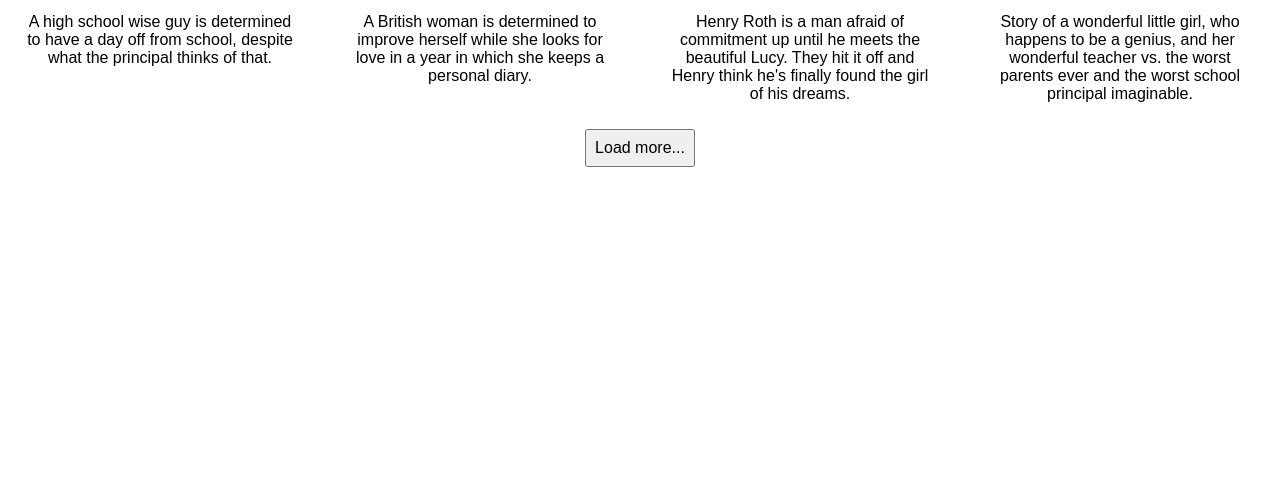
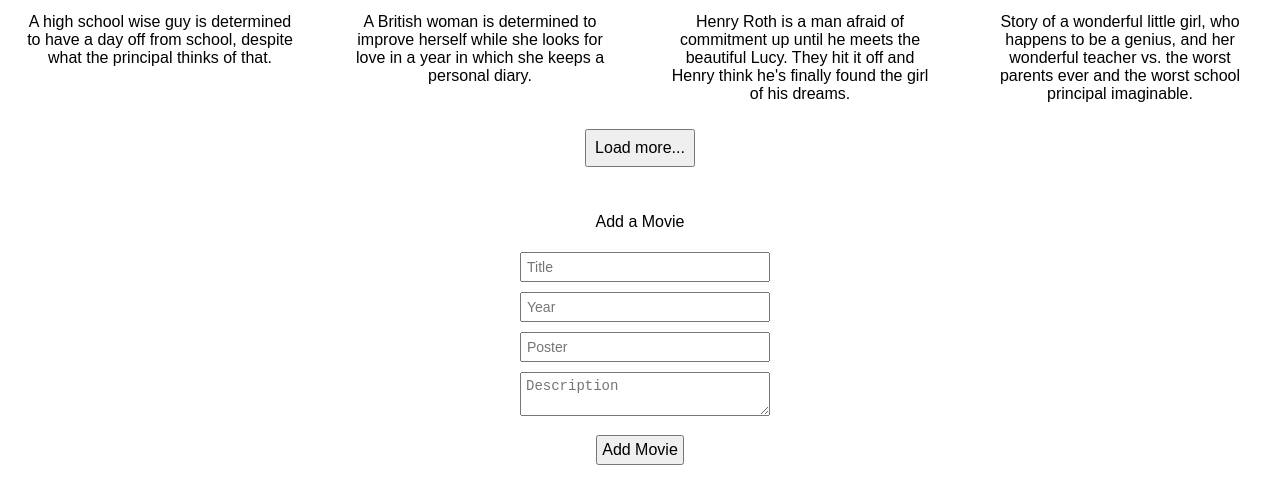
Before and after one commit to nevooronni/movie-react, a React app: page / in a window 1280 px wide. Shown: the part 391-886 px from the top of the page. Before the commit the page ends 800 px from the top, so only its background shows below. Built offline with nearby package versions, Linux system fonts and the light colour scheme.

Commit message:
added add movie form

```diff
--- a/src/App.css
+++ b/src/App.css
@@ -46,3 +46,22 @@
   padding: 5px 25px 10px 25px;
   max-width: 25%;
 }
+
+/* movie form styles */
+.movie-form {
+  width: 250px;
+  margin: 0 auto;
+}
+
+.movie-form input, .movie-form textarea {
+  width: 250px;
+  font-size: 14px;
+  padding: 5px;
+  margin: 5px;
+}
+
+.movie-form button {
+  font-size: 16px;
+  padding: 4px;
+  margin: 10px 10px 30px 10px;
+}
--- /dev/null
+++ b/src/components/AddMovie.js
@@ -0,0 +1,18 @@
+import React, { Component } from 'react';
+
+class AddMovie extends Component {
+    render() {
+        return (
+            <form className="movie-form">
+                <p>Add a Movie</p>
+                <input ref={ ( input ) => this.title = input } type="input" placeholder="Title" />
+                <input ref={ ( input ) => this.yeaer = input } type="text" placeholder="Year" />
+                <input ref={ ( input ) => this.poster = input } type="text" placeholder="Poster" />
+                <textarea ref={ ( input ) => this.description } placeholder="Description"></textarea>
+                <button type="submit">Add Movie</button>
+            </form>
+        );
+    }
+}
+
+export default AddMovie;
--- a/src/components/App.js
+++ b/src/components/App.js
@@ -1,7 +1,9 @@
 import React, { Component } from 'react';
 import '../App.css';
+//imported components
 import Header from './Header';
 import Movie from './Movie';
+import AddMovie from './AddMovie';
 //JSON objects available via these variables
 import {initialMovies} from '../movies';
 import {additionalMovies} from '../movies';
@@ -36,6 +38,7 @@ class App extends Component {
           }
         </div>
         <div className="add-movies"><button onClick={this.loadAdditionalMovies}>Load more...</button></div>
+        <AddMovie />
       </div>
     );
   }
```
